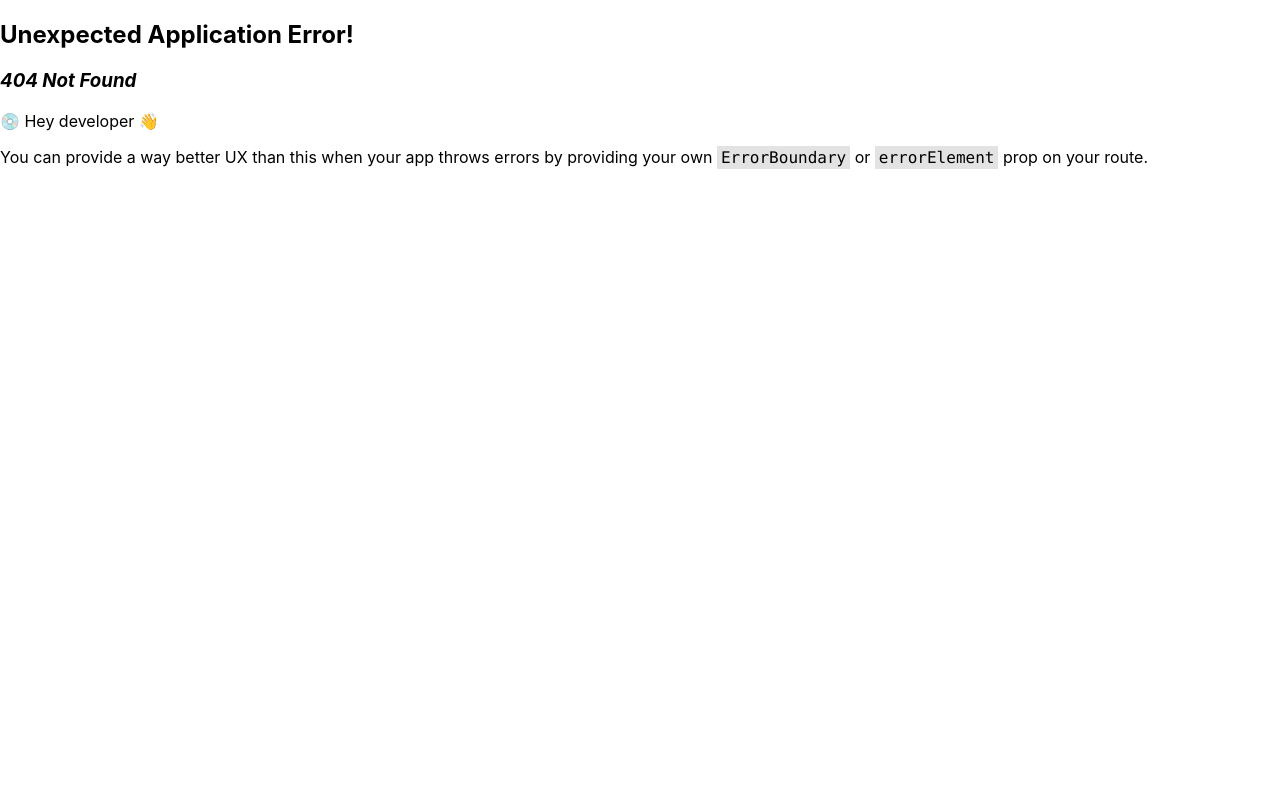
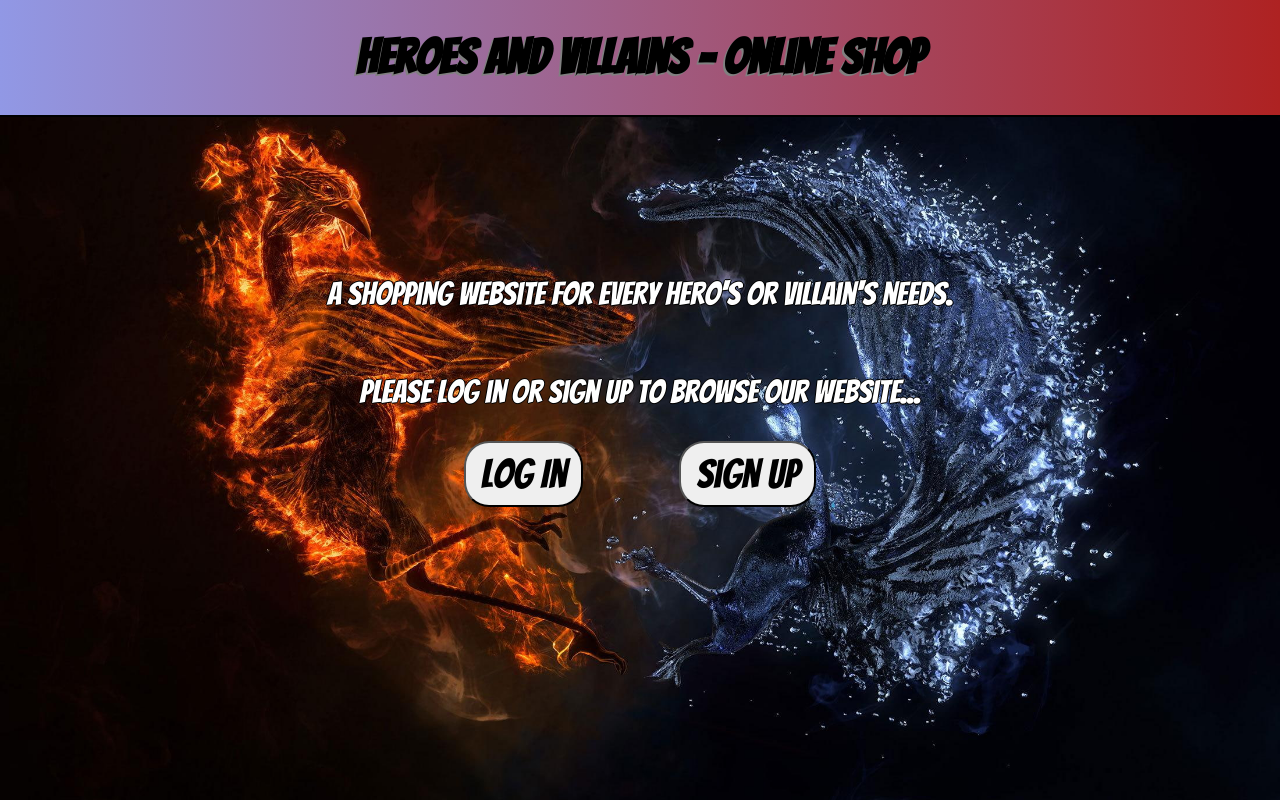
Before and after one commit to alrowntreebeech/Heroes-and-Villains, a React (Create React App) app in the folder view/: page /register in a window 1280 px wide. Before the commit this address had no page. Built offline with nearby package versions, Linux system fonts and the light colour scheme.

Commit message:
Create routes for login and signup pages

```diff
--- a/view/src/App.js
+++ b/view/src/App.js
@@ -1,10 +1,15 @@
 import React from 'react';
-import { RouterProvider, createBrowserRouter, createRoutesFromElements, Route } from 'react-router-dom';
+import { RouterProvider, createBrowserRouter, createRoutesFromElements, Route, Routes } from 'react-router-dom';
 import HomePage from './components/homepage/Homepage';
+import LogInPage from './components/logInPage/LogInPage';
+import SignUpPage from './components/signUpPage/SignUpPage';
 import './App.css';
 
 const router = createBrowserRouter(createRoutesFromElements(
-  <Route path='/' element={ <HomePage/> }/>
+  <Route path='/' element={ <HomePage/> }>
+    <Route path='login' element={ <LogInPage/> } />
+    <Route path='register' element={ <SignUpPage/> } />
+  </Route>
 ))
 
 
--- a/view/src/components/homepage/Homepage.js
+++ b/view/src/components/homepage/Homepage.js
@@ -9,7 +9,7 @@ const HomePage = () => {
             <Header/>
             <div className={styles.sign}>
                 <p className={styles.introduction}>A shopping website for every hero's or villain's needs.</p>
-                <p className={styles.introduction}>Please login or sign-up to browse our website...</p>
+                <p className={styles.introduction}>Please log in or sign up to browse our website...</p>
                 <div className={styles.buttons}>
                     <Button buttonName={"Log In"}/>
                     <Button buttonName={"Sign Up"}/>
--- a/view/src/components/logInPage/LogInPage.js
+++ b/view/src/components/logInPage/LogInPage.js
@@ -1 +1,7 @@
 import React from "react";
+
+const LogInPage = () => {
+
+}
+
+export default LogInPage;
--- a/view/src/components/signUpPage/SignUpPage.js
+++ b/view/src/components/signUpPage/SignUpPage.js
@@ -1,3 +1,7 @@
 import React from "react";
 
-const SignInPage
+const SignUpPage = () => {
+
+};
+
+export default SignUpPage
```
